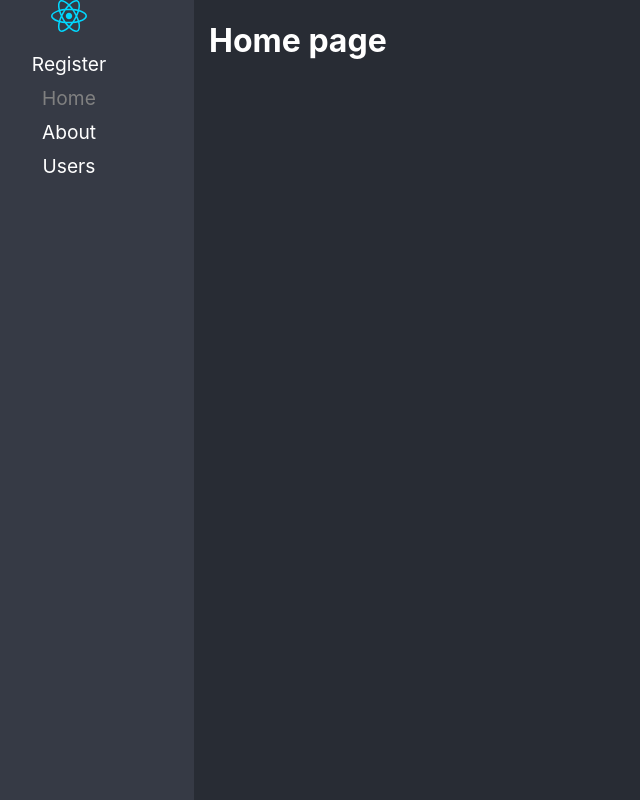
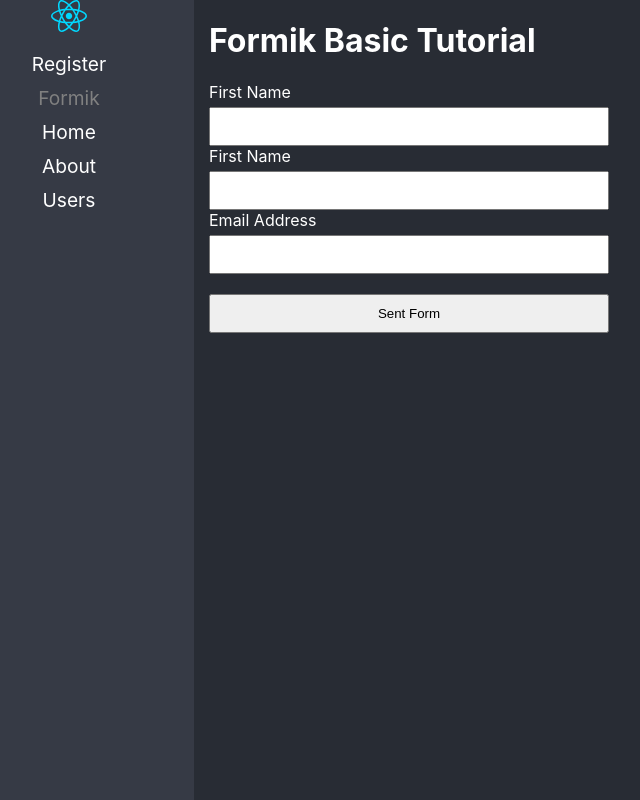
Before and after one commit to Darwin073100/init-project-typescript, a React (Vite) app: page /formik in a window 1280 px wide. Before the commit this address led to /. Shown: the whole page, without its empty margins (56-696 px from the left). Built offline with nearby package versions, Linux system fonts and the light colour scheme.

Commit message:
add validation to form

```diff
--- a/package.json
+++ b/package.json
@@ -10,6 +10,7 @@
     "preview": "vite preview"
   },
   "dependencies": {
+    "formik": "^2.4.6",
     "react": "^18.3.1",
     "react-dom": "^18.3.1",
     "react-router-dom": "^6.27.0"
--- /dev/null
+++ b/src/03-forms/pages/FormikBasicPage.tsx
@@ -0,0 +1,81 @@
+import { FormikErrors, useFormik } from "formik";
+
+interface FormValues{
+    firstName: string;
+    lastName: string;
+    email: string;
+}
+
+export const FormikBasicPage = () => {
+    const validate = ( { email, firstName, lastName}: FormValues )=>{
+
+        const errors: FormikErrors<FormValues> = {};
+
+        if(!firstName){
+            errors.firstName  = '* Is required'
+        } else if( firstName.length >= 15){
+            errors.firstName = 'Must be 15 characters or less'
+        }
+
+        if(!lastName){
+            errors.lastName  = '* Is required'
+        } else if( lastName.length >= 10){
+            errors.lastName = 'Must be 10 characters or less'
+        }
+
+        if(!email){
+            errors.email  = '* Is required'
+        } else if( !/^[A-Z0-9._%+-]+@[A-Z0-9.-]+\.[A-Z]{2,}$/i.test( email )){
+            errors.email = 'Invalid email address'
+        }
+
+        return errors;
+    }
+
+    const { handleChange, handleSubmit, handleBlur, values, errors, touched } = useFormik({
+        initialValues: {
+            firstName: '',
+            lastName: '',
+            email: ''
+        },
+        onSubmit: values => {
+            console.log(values);
+        },
+        validate
+    });
+
+    return (
+        <div>
+            <h1>Formik Basic Tutorial</h1>
+            <form noValidate onSubmit={handleSubmit} >
+                <label htmlFor="firstName">First Name</label>
+                <input
+                    type="text"
+                    name="firstName"
+                    onChange={handleChange}
+                    onBlur={ handleBlur }
+                    value={values.firstName} />
+                {touched.firstName && errors.firstName &&  <span>{errors.firstName}</span>}
+                <label htmlFor="lastName">First Name</label>
+                <input
+                    type="text"
+                    name="lastName"
+                    onBlur={ handleBlur }
+                    onChange={handleChange}
+                    value={values.lastName}
+                />
+                { touched.lastName && errors.lastName &&  <span>{errors.lastName}</span>}
+                <label htmlFor="email">Email Address</label>
+                <input
+                    type="email"
+                    name="email"
+                    onBlur={ handleBlur }
+                    onChange={handleChange}
+                    value={values.email}
+                />
+                {touched.email && errors.email &&  <span>{errors.email}</span>}
+                <button type="submit">Sent Form</button>
+            </form>
+        </div>
+    )
+}
--- a/src/routes/Navigation.tsx
+++ b/src/routes/Navigation.tsx
@@ -1,6 +1,7 @@
 import { BrowserRouter, Navigate, NavLink, Route, Routes } from "react-router-dom";
 import logo from '../assets/react.svg';
 import { RegisterPage } from "../03-forms/pages/RegisterPage";
+import { FormikBasicPage } from "../03-forms/pages/FormikBasicPage";
 
 export const Navigation = () => {
   return (
@@ -11,6 +12,9 @@
                 <ul>
                     <li>
                         <NavLink to='/register' className={({ isActive })=> isActive ? 'nav-active': ''}>Register</NavLink>
+                    </li>
+                    <li>
+                        <NavLink to='/formik' className={({ isActive })=> isActive ? 'nav-active': ''}>Formik</NavLink>
                     </li>
                     <li>
                         <NavLink to='/' className={({ isActive })=> isActive ? 'nav-active': ''}>Home</NavLink>
@@ -26,6 +30,7 @@
             <Routes>
                 <Route path="/" element={ <h1>Home page</h1>}/>
                 <Route path="/register" element={ <RegisterPage />}/>
+                <Route path="/formik" element={ <FormikBasicPage />}/>
                 <Route path="/about" element={ <h1>About page</h1>}/>
                 <Route path="/users" element={ <h1>Users page</h1>}/>
                 <Route path="/*" element={ <Navigate to='/' replace />}/>
```
Also changed, not shown: 1 other file (tests, documents, lock files or other folders).
